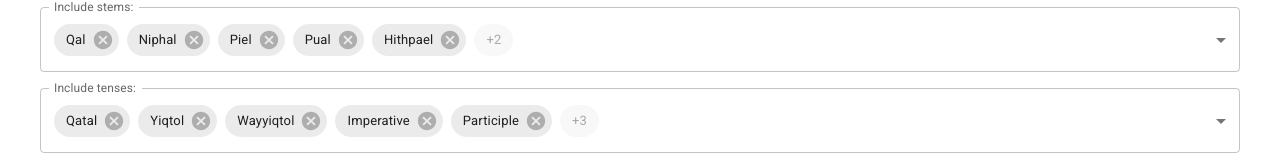
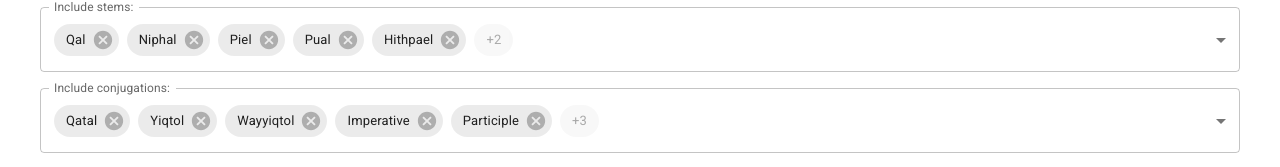
Before and after one commit to iota-pi/hebrew-parsing, a React (Vite) app: page / in a window 1280 px wide. Shown: the part 1060-1227 px from the top of the page. Built offline with nearby package versions, Linux system fonts and the light colour scheme.

Commit message:
Rename tense -> conjugation

```diff
--- a/src/components/FilterSelection.tsx
+++ b/src/components/FilterSelection.tsx
@@ -169,7 +169,7 @@ function FilterSelection({
       <FilterSelect
         value={selectedTenses}
         options={ALL_TENSES}
-        label="Include tenses:"
+        label="Include conjugations:"
         onChange={handleChangeTenses}
         getOptionLabel={getTenseName}
       />
```
